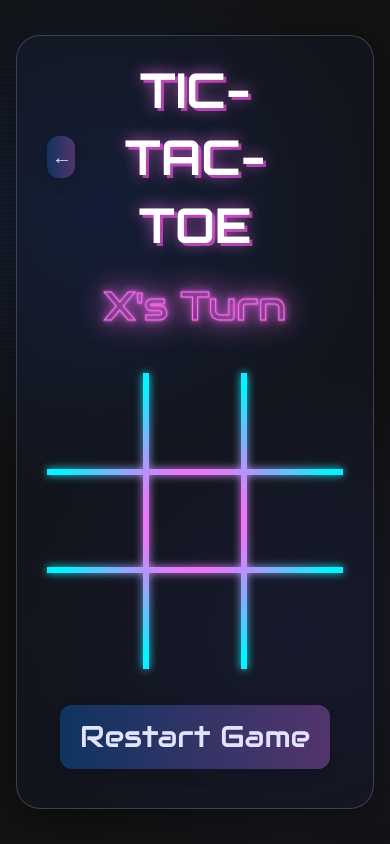
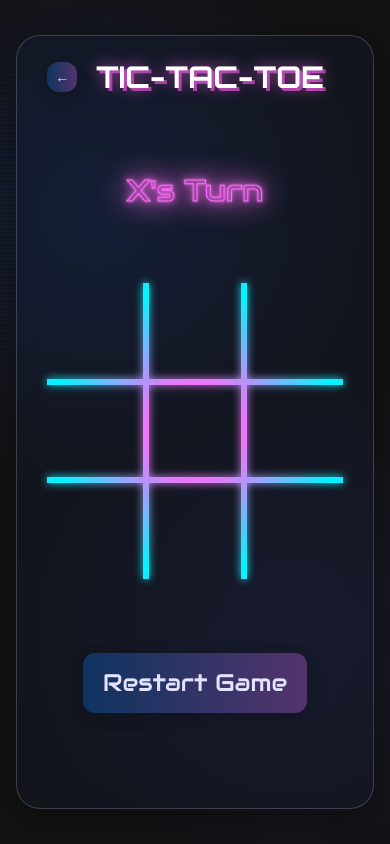
Before and after one commit to GustavoDan/gustavodan-games, a Next.js app: page /tic-tac-toe in a window 390 px wide. Built offline with nearby package versions, Linux system fonts and the light colour scheme.

Commit message:
Improve mobile UI and UX

```diff
--- a/src/app/tic-tac-toe/Cell.tsx
+++ b/src/app/tic-tac-toe/Cell.tsx
@@ -1,5 +1,6 @@
 import { cn } from "@/utils/cn";
 import { TicTacToeMarker } from "./types";
+import { isTouchInside } from "@/utils/isTouchInside";
 
 interface CellProps {
     text?: TicTacToeMarker;
@@ -19,11 +20,12 @@ const Cell = ({
     return (
         <div
             className={cn(
-                "relative flex justify-center items-center font-title text-7xl cursor-pointer text-shadow-tictactoe",
+                "relative flex justify-center items-center font-title text-[3.5rem] cursor-pointer text-shadow-tictactoe md:text-7xl",
                 !isNeonEffect &&
-                    "before:absolute before:inset-0 before:bg-tictactoe-cell",
+                    "before:absolute before:inset-0 before:bg-tictactoe-cell md:before:transition-opacity md:before:duration-300 md:before:ease-in",
                 !isNeonEffect &&
-                    "before:opacity-0 hover:before:opacity-100 before:transition-opacity before:duration-300 before:ease-in",
+                    "before:opacity-0 hover:before:opacity-100 active:before:opacity-100 md:active:before:opacity-0 md:hover:active:before:opacity-100",
+                !isNeonEffect && "",
                 isDraw
                     ? "text-tictactoe-draw"
                     : text === "X"
@@ -31,6 +33,12 @@ const Cell = ({
                     : "text-tictactoe-secundary",
                 className
             )}
+            onTouchEnd={(event) => {
+                const target = event.currentTarget;
+                if (isTouchInside(target, event.changedTouches[0])) {
+                    target.click();
+                }
+            }}
             {...props}
         >
             {text}
--- a/src/app/tic-tac-toe/TicTacToe.tsx
+++ b/src/app/tic-tac-toe/TicTacToe.tsx
@@ -46,7 +46,7 @@ export default function TicTacToe({ gameTitle }: TicTacToeProps) {
     return (
         <GameContainer gameTitle={gameTitle}>
             <span
-                className={`text-[2.5rem] transition duration-300 ease-in-out ${
+                className={`text-3xl md:text-[2.5rem] text-center transition duration-300 ease-in-out ${
                     winnerCells?.length === 1
                         ? "text-neon-tictactoe-draw"
                         : currentPlayer === "X"
--- a/src/components/Title.tsx
+++ b/src/components/Title.tsx
@@ -9,7 +9,7 @@ const Title = ({ children, className, ...props }: TitleProps) => {
     return (
         <h1
             className={cn(
-                "font-title text-center text-white text-5xl font-bold text-shadow-title leading-[1.4]",
+                "font-title text-center text-white text-3xl font-bold text-shadow-title leading-[1.4] md:text-5xl",
                 className
             )}
             {...props}
--- a/src/components/buttons/Back.tsx
+++ b/src/components/buttons/Back.tsx
@@ -12,7 +12,10 @@ const Back = ({ className, ...props }: BackProps) => {
     return (
         <BaseButton
             onClick={router.back}
-            className={cn("text-xl size-10.5 indent-0.5", className)}
+            className={cn(
+                "text-sm p-2 leading-0.5  aspect-square md:text-xl md:p-0 md:leading-none md:indent-0.5 md:size-10.5",
+                className
+            )}
             {...props}
         >
             ←
--- a/src/components/buttons/Base.tsx
+++ b/src/components/buttons/Base.tsx
@@ -1,10 +1,18 @@
-import { forwardRef } from "react";
-import type { ButtonHTMLAttributes, Ref } from "react";
+"use client";
+
+import { forwardRef, useMemo } from "react";
+import type {
+    ButtonHTMLAttributes,
+    ReactNode,
+    Ref,
+    SyntheticEvent,
+} from "react";
 import { cn } from "@/utils/cn";
 import useFocusHandler from "@/hooks/useFocusHandler";
+import { isTouchInside } from "@/utils/isTouchInside";
 
 export interface BaseProps extends ButtonHTMLAttributes<HTMLButtonElement> {
-    children: React.ReactNode;
+    children: ReactNode;
 }
 
 const Base = forwardRef(
@@ -13,14 +21,62 @@ const Base = forwardRef(
             children,
             className,
             onFocus,
+            onBlur,
             onMouseMove,
             onMouseLeave,
-            onBlur,
+            onTouchStart,
+            onTouchMove,
+            onTouchEnd,
             ...props
         }: BaseProps,
         ref: Ref<HTMLButtonElement>
     ) => {
         const { isFocused, setFocus, removeFocus } = useFocusHandler();
+
+        const createHandler =
+            <T extends SyntheticEvent<HTMLButtonElement>>(
+                action: (target: HTMLButtonElement, event: T) => void,
+                originalHandler?: (event: T) => void
+            ) =>
+            (event: T) => {
+                action(event.currentTarget, event);
+                originalHandler?.(event);
+            };
+
+        const commonHandlers = useMemo(
+            () => ({
+                onFocus: createHandler(setFocus, onFocus),
+                onBlur: createHandler(removeFocus, onBlur),
+                onMouseMove: createHandler(setFocus, onMouseMove),
+                onMouseLeave: createHandler(removeFocus, onMouseLeave),
+                onTouchStart: createHandler(setFocus, onTouchStart),
+                onTouchEnd: createHandler((target, event) => {
+                    event.preventDefault();
+
+                    if (!isTouchInside(target, event.changedTouches[0])) return;
+                    event.currentTarget.click();
+                    removeFocus(event.currentTarget);
+                }, onTouchEnd),
+                onTouchMove: createHandler((target, event) => {
+                    if (isTouchInside(target, event.touches[0])) {
+                        setFocus(target);
+                        return;
+                    }
+                    removeFocus(target);
+                }, onTouchMove),
+            }),
+            [
+                onFocus,
+                onBlur,
+                onMouseMove,
+                onMouseLeave,
+                onTouchStart,
+                onTouchEnd,
+                onTouchMove,
+                setFocus,
+                removeFocus,
+            ]
+        );
 
         return (
             <button
@@ -29,28 +85,13 @@ const Base = forwardRef(
                     "relative bg-button rounded-xl text-2xl cursor-pointer shadow-button transition-all duration-300 ease-in-out",
                     "before:absolute before:inset-0 before:z-[-1] before:size-full before:bg-focused-button before:rounded-xl",
                     "before:opacity-0 before:transition-opacity before:duration-300 before:ease-in-out",
-                    "focus:outline-none active:transform-[translateY(-2px)_scale(1.01)] disabled:cursor-not-allowed disabled:opacity-50",
+                    "focus:outline-none hover:active:transform-[translateY(-2px)_scale(1.01)] disabled:cursor-not-allowed disabled:opacity-50",
                     isFocused
                         ? "transform-[translateY(-5px)_scale(1.02)] shadow-focused-button text-shadow-focused-button before:opacity-100"
                         : "",
                     className
                 )}
-                onFocus={(event) => {
-                    setFocus(event.currentTarget);
-                    if (onFocus) onFocus(event);
-                }}
-                onMouseMove={(event) => {
-                    setFocus(event.currentTarget);
-                    if (onMouseMove) onMouseMove(event);
-                }}
-                onMouseLeave={(event) => {
-                    removeFocus(event.currentTarget);
-                    if (onMouseLeave) onMouseLeave(event);
-                }}
-                onBlur={(event) => {
-                    removeFocus(event.currentTarget);
-                    if (onBlur) onBlur(event);
-                }}
+                {...commonHandlers}
                 {...props}
             >
                 {children}
--- a/src/components/buttons/Restart.tsx
+++ b/src/components/buttons/Restart.tsx
@@ -8,7 +8,7 @@ type RestartProps = Omit<BaseButtonProps, "children">;
 const Restart = ({ className, ...props }: RestartProps) => {
     return (
         <BaseButton
-            className={cn("text-3xl py-3.5 px-5", className)}
+            className={cn("py-3.5 px-5 text-2xl md:text-3xl", className)}
             {...props}
         >
             Restart Game
--- a/src/components/containers/Game.tsx
+++ b/src/components/containers/Game.tsx
@@ -21,10 +21,10 @@ const GameContainer = ({
             <div className="flex items-center justify-between">
                 <BackButton />
                 <Title>{gameTitle}</Title>
-                <div className="spacer size-10.5"></div>
+                <div className="spacer md:size-10.5"></div>
             </div>
 
-            <div className="flex flex-col flex-1 items-center justify-around">
+            <div className="flex flex-col flex-1 items-center justify-evenly">
                 {children}
             </div>
         </BaseContainer>
--- /dev/null
+++ b/src/utils/isTouchInside.ts
@@ -0,0 +1,11 @@
+import { Touch } from "react";
+
+export const isTouchInside = (target: HTMLElement, touch: Touch) => {
+    const targetRect = target.getBoundingClientRect();
+    return (
+        touch.clientX >= targetRect.left &&
+        touch.clientX <= targetRect.right &&
+        touch.clientY >= targetRect.top &&
+        touch.clientY <= targetRect.bottom
+    );
+};
```
